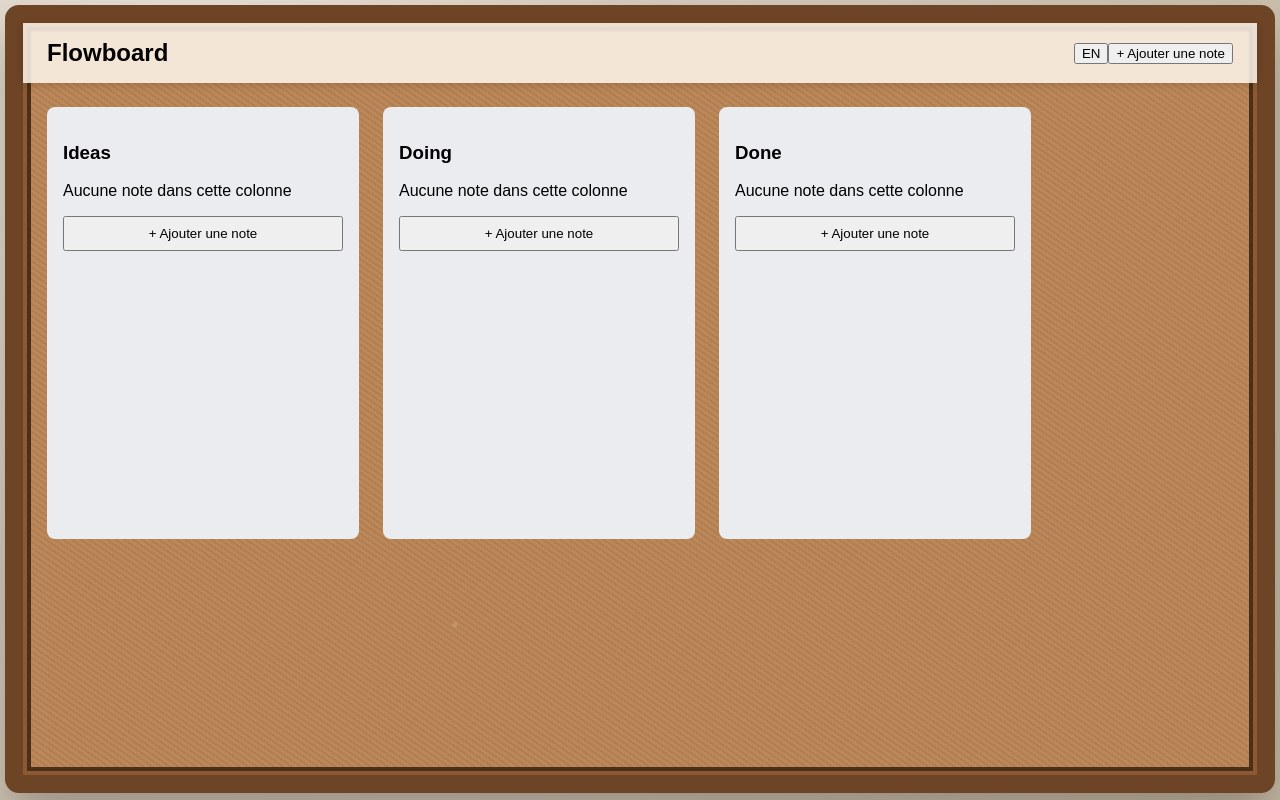
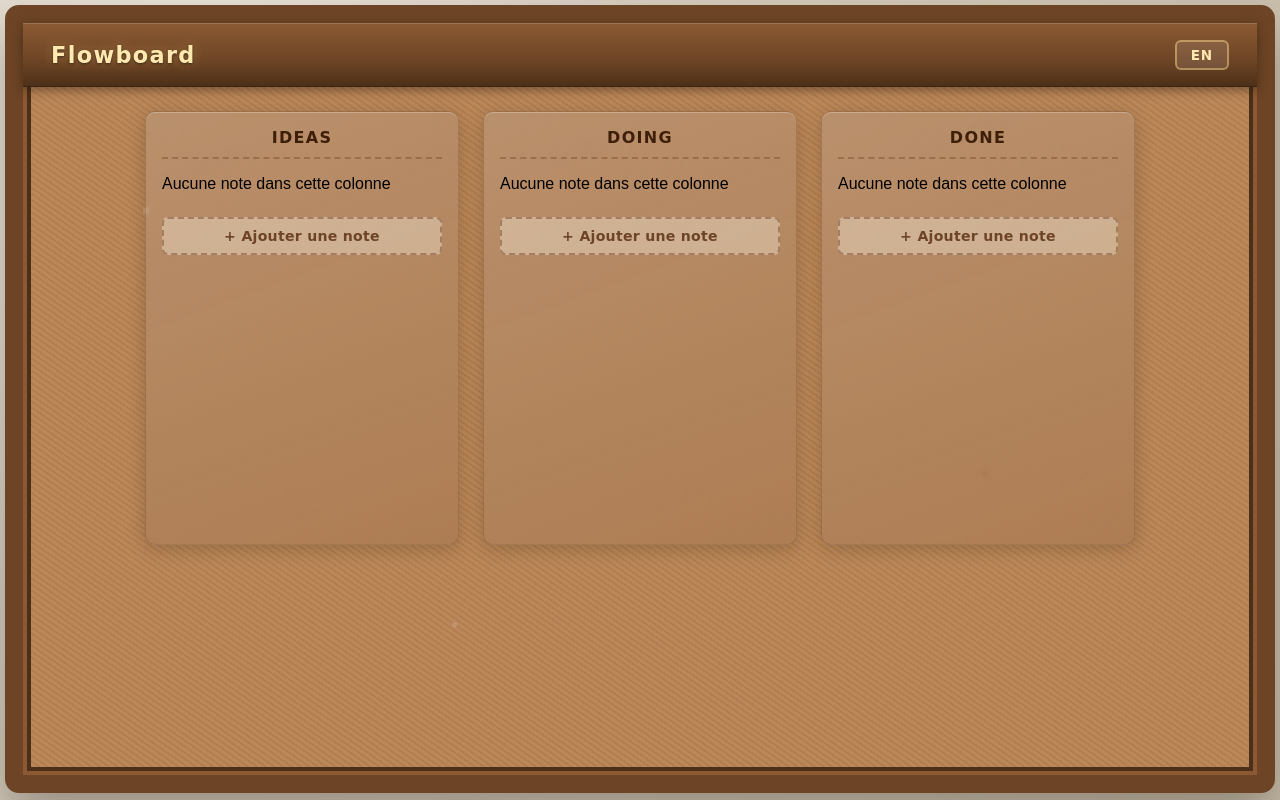
Before and after one commit to eloise04/flowboard, a React (Vite) app: page / in a window 1280 px wide. Built offline with nearby package versions, Linux system fonts and the light colour scheme.

Commit message:
update style

```diff
--- a/src/components/board/NoteCard/NoteCard.module.css
+++ b/src/components/board/NoteCard/NoteCard.module.css
@@ -0,0 +1,34 @@
+.container:hover .deleteBtn {
+  opacity: 1;
+}
+
+.deleteBtn {
+  position: absolute;
+  top: -7px;
+  right: -7px;
+  width: 22px;
+  height: 22px;
+  border-radius: 50%;
+  border: none;
+  background: radial-gradient(circle at 35% 35%, #e85555 0%, #b02828 55%, #7a1a1a 100%);
+  color: #fff;
+  font-size: 14px;
+  font-weight: bold;
+  line-height: 1;
+  cursor: pointer;
+  display: flex;
+  align-items: center;
+  justify-content: center;
+  box-shadow:
+    0 3px 8px rgba(0, 0, 0, 0.45),
+    inset -1px -1px 2px rgba(255, 255, 255, 0.15),
+    inset 1px 1px 2px rgba(0, 0, 0, 0.25);
+  opacity: 0;
+  transition: opacity 0.15s ease, transform 0.15s ease;
+  z-index: 20;
+}
+
+.deleteBtn:hover {
+  transform: scale(1.15);
+  background: radial-gradient(circle at 35% 35%, #ff6868 0%, #cc3333 55%, #8b1a1a 100%);
+}
--- a/src/components/board/NoteCard/NoteCard.tsx
+++ b/src/components/board/NoteCard/NoteCard.tsx
@@ -1,5 +1,6 @@
 import { useState } from "react"
 import { t } from "../../../i18n"
+import styles from "./NoteCard.module.css"
 
 const DRAG_DATA_TYPE = 'text/plain'
 
@@ -25,34 +26,10 @@ export default function Card({ noteId, columnId, content, handleEditNote, handle
       JSON.stringify({ noteId, fromColumnId: columnId }),
     )
     event.dataTransfer.effectAllowed = 'move'
-
-    // Create a visual copy for the drag image (only works in real browsers)
-    if (event.dataTransfer.setDragImage) {
-      const dragImage = document.createElement('div')
-      dragImage.style.position = 'absolute'
-      dragImage.style.left = '-9999px'
-      dragImage.style.width = event.currentTarget.offsetWidth + 'px'
-      dragImage.style.padding = '14px 12px'
-      dragImage.style.background = '#ffe97d'
-      dragImage.style.border = 'none'
-      dragImage.style.borderRadius = '2px'
-      dragImage.style.color = '#3d321f'
-      dragImage.style.fontSize = '0.98rem'
-      dragImage.style.fontFamily = '"Segoe Print", "Bradley Hand", "Comic Sans MS", cursive'
-      dragImage.style.boxShadow = '0 12px 24px rgba(32, 22, 10, 0.4)'
-      dragImage.style.opacity = '0.95'
-      dragImage.textContent = inputValue
-      document.body.appendChild(dragImage)
-
-      event.dataTransfer.setDragImage(dragImage, 0, 0)
-
-      // Clean up after drag starts
-      setTimeout(() => dragImage.remove(), 0)
-    }
   }
 
   return (
-    <div className="card-container">
+    <div className={`card-container ${styles.container}`}>
       <input
         className="card"
         value={inputValue}
@@ -64,8 +41,12 @@ export default function Card({ noteId, columnId, content, handleEditNote, handle
         onChange={handleChange}
       />
       {handleDeleteNote && (
-        <button className="delete-btn" onClick={handleDeleteNote}>
-          {t.deleteNote}
+        <button
+          className={styles.deleteBtn}
+          aria-label={t.deleteNote}
+          onClick={handleDeleteNote}
+        >
+          ×
         </button>
       )}
     </div>
--- a/src/index.css
+++ b/src/index.css
@@ -29,14 +29,29 @@ body {
 }
 
 .topbar {
-  height: 60px;
-  background: rgba(255, 250, 240, 0.84);
-  backdrop-filter: blur(1px);
+  height: 64px;
+  background:
+    linear-gradient(180deg, #8b5a33 0%, #6d4425 60%, #4c2f18 100%);
   display: flex;
   align-items: center;
   justify-content: space-between;
-  padding: 0 24px;
-  box-shadow: 0 2px 8px rgba(0,0,0,0.14);
+  padding: 0 28px;
+  box-shadow:
+    0 3px 10px rgba(34, 22, 10, 0.45),
+    inset 0 1px 0 rgba(255, 255, 255, 0.15),
+    inset 0 -1px 0 rgba(0, 0, 0, 0.25);
+
+  & h2 {
+    margin: 0;
+    font-family: "Segoe Print", "Bradley Hand", "Comic Sans MS", cursive;
+    font-size: 1.4rem;
+    font-weight: bold;
+    color: #ffe9b0;
+    text-shadow:
+      0 1px 3px rgba(0, 0, 0, 0.5),
+      0 0 12px rgba(255, 220, 120, 0.3);
+    letter-spacing: 0.06em;
+  }
 }
 
 .board {
@@ -45,14 +60,36 @@ body {
   padding: 24px;
   overflow-x: auto;
   flex-wrap: wrap;
+  justify-content: center;
+  align-items: flex-start;
 }
 
 .column {
-  background: #ebecf0;
+  background:
+    linear-gradient(160deg, rgba(255,255,255,0.18) 0%, rgba(255,255,255,0.04) 100%),
+    rgba(109, 68, 37, 0.18);
+  backdrop-filter: blur(2px);
+  border: 1px solid rgba(109, 68, 37, 0.28);
+  box-shadow:
+    0 4px 18px rgba(34, 22, 10, 0.22),
+    inset 0 1px 0 rgba(255,255,255,0.25);
   padding: 16px;
-  border-radius: 8px;
+  border-radius: 10px;
   width: 280px;
   min-height: 400px;
+
+  & > h3 {
+    margin: 0 0 16px 0;
+    text-align: center;
+    font-family: "Segoe Print", "Bradley Hand", "Comic Sans MS", cursive;
+    font-size: 1rem;
+    font-weight: bold;
+    color: #3d1f08;
+    text-transform: uppercase;
+    letter-spacing: 0.08em;
+    padding-bottom: 10px;
+    border-bottom: 2px dashed rgba(109, 68, 37, 0.4);
+  }
 }
 
 .card {
@@ -153,7 +190,28 @@ body {
 
 .add-btn {
   width: 100%;
-  padding: 8px;
+  padding: 9px 12px;
+  margin-top: 8px;
+  border: 2px dashed rgba(109, 68, 37, 0.45);
+  border-radius: 6px;
+  background: rgba(255, 250, 235, 0.35);
+  color: #6d4425;
+  font-family: "Segoe Print", "Bradley Hand", "Comic Sans MS", cursive;
+  font-size: 0.88rem;
+  font-weight: bold;
+  cursor: pointer;
+  letter-spacing: 0.02em;
+}
+
+.add-btn:hover {
+  background: rgba(255, 233, 125, 0.5);
+  border-color: rgba(109, 68, 37, 0.75);
+  transform: translateY(-1px);
+}
+
+.add-btn:active {
+  transform: translateY(0px);
+  background: rgba(255, 233, 125, 0.7);
 }
 
 @media (max-width: 768px) {
--- a/src/layout/Topbar/Topbar.module.css
+++ b/src/layout/Topbar/Topbar.module.css
@@ -0,0 +1,24 @@
+.langBtn {
+  padding: 5px 14px;
+  border: 2px solid rgba(255, 220, 140, 0.45);
+  border-radius: 6px;
+  background: rgba(255, 255, 255, 0.1);
+  color: #ffe9b0;
+  font-family: "Segoe Print", "Bradley Hand", "Comic Sans MS", cursive;
+  font-size: 0.85rem;
+  font-weight: bold;
+  cursor: pointer;
+  letter-spacing: 0.06em;
+  transition: background 0.15s ease, border-color 0.15s ease, transform 0.1s ease;
+}
+
+.langBtn:hover {
+  background: rgba(255, 233, 125, 0.25);
+  border-color: rgba(255, 220, 140, 0.85);
+  transform: translateY(-1px);
+}
+
+.langBtn:active {
+  transform: translateY(0px);
+  background: rgba(255, 233, 125, 0.4);
+}
--- a/src/layout/Topbar/Topbar.tsx
+++ b/src/layout/Topbar/Topbar.tsx
@@ -1,4 +1,5 @@
 import { t, setLanguage, useLanguage } from '../../i18n'
+import styles from './Topbar.module.css'
 
 export default function Topbar() {
   const lang = useLanguage()
@@ -13,10 +14,9 @@ export default function Topbar() {
     <div className="topbar">
       <h2>{t.appName}</h2>
       <div>
-        <button onClick={toggleLanguage}>
+        <button className={styles.langBtn} onClick={toggleLanguage}>
           {lang === 'fr' ? 'EN' : 'FR'}
         </button>
-        <button>+ {t.addNote}</button>
       </div>
     </div>
   )
```
Also changed, not shown: 1 other file (tests, documents, lock files or other folders).
